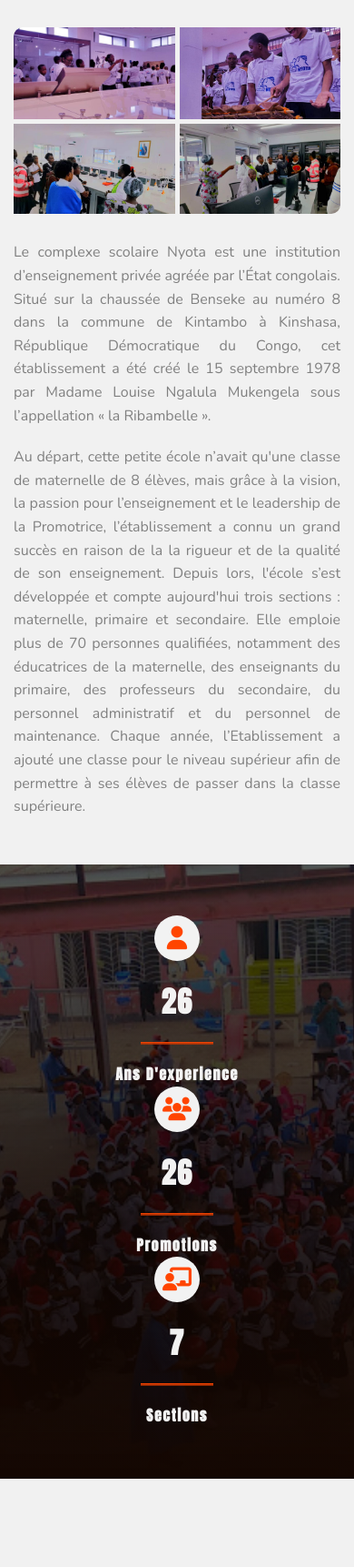
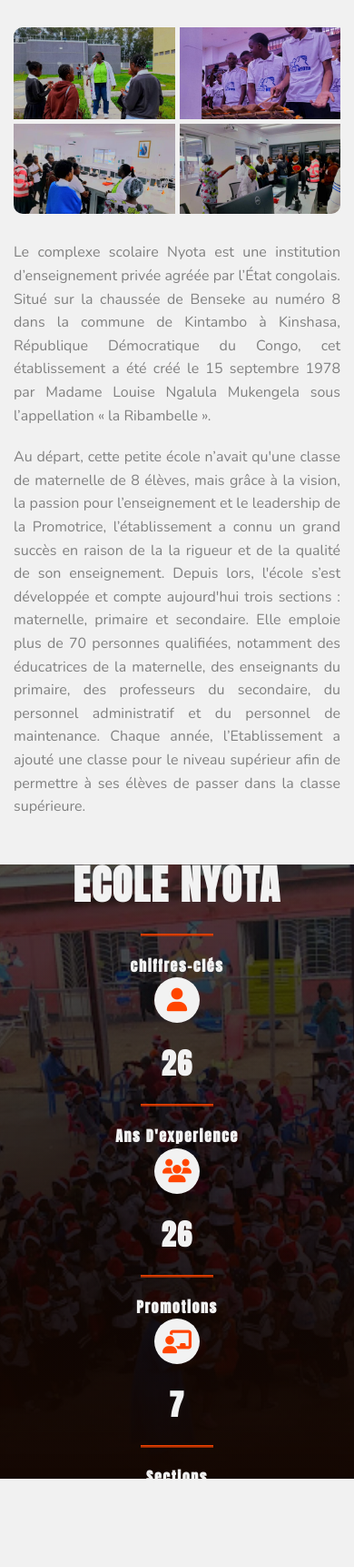
Before and after one commit to AchaUmbaPretre/Nyota, a plain HTML site: page index.html in a window 390 px wide. Shown: the part 2360-4082 px from the top of the page at 91% size. Drawn offline with nearby package versions, Linux system fonts and the light colour scheme.

Commit message:
4ieme commit

```diff
--- a/index.html
+++ b/index.html
@@ -133,7 +133,7 @@
             <div class="apropos-rows">
                 <div class="apropos-left">
                     <div class="apropos-left-left">
-                        <img src="./img/apropos6.jpeg" alt="" class="apropos-img-left1">
+                        <img src="./img/apropos5.jpeg" alt="" class="apropos-img-left1">
                         <img src="./img/apropos1.jpeg" alt="" class="apropos-img-left2">
                     </div>
                     <div class="apropos-left-right">
@@ -159,6 +159,13 @@
     <section class="counter">
         <div class="experience-container">
             <div class="counter-rows">
+
+                <div class="counter-row">
+                    <h1 class="counter-title">ECOLE NYOTA</h1>
+                    <span class="counter-bar"></span>
+                    <h2 class="counter-desc">chiffres-clés</h2>
+                </div>
+
                 <div class="counter-row">
                     <div class="counter-title-icon">
                         <i class="fa-solid fa-user counter-icon"></i>
--- a/style.css
+++ b/style.css
@@ -120,7 +120,7 @@ body{
 }
 .slider{
     position: relative;
-    height: calc(100vh - 50px);
+    height: calc(100vh - 60px);
     background: linear-gradient(
         rgba(0, 0, 0, 0.329),rgba(0, 0, 0, 0.849)), url('./img/slider2.jpg') no-repeat;
     background-position: center;
@@ -323,7 +323,7 @@ body{
 }
 .apropos-left{
     position: relative;
-    flex: 1;
+    flex: 1.1;
     display: flex;
     gap: 5px;
 }
@@ -342,6 +342,7 @@ body{
     flex: 1;
     width: 100%;
     object-fit: cover;
+    border-bottom-left-radius: 10px;
 }
 .apropos-left-right{
     display: flex;
@@ -390,8 +391,9 @@ body{
     overflow: hidden;
 }
 .counter-rows{
-    width: 200%;
+    width: 190%;
     display: flex;
+    align-items: center;
     justify-content: space-between;
 }
 .counter-row{
@@ -419,6 +421,12 @@ body{
     font-family: 'Anton', sans-serif;
     font-size: 3.5rem;
     font-weight: bold;
+    color: #f2f2f2;
+    letter-spacing: 1.6;
+}
+.counter-title{
+    font-family: 'Anton', sans-serif;
+    font-size: 2.8rem;
     color: #f2f2f2;
     letter-spacing: 1.6;
 }
@@ -956,6 +964,9 @@ textarea:focus{
     .experience-bars{
         width: 15%;
     }
+    .counter-rows{
+        width: 950px;
+    }
     .actu-h2{
         text-align: center;
     }
@@ -994,11 +1005,16 @@ textarea:focus{
         text-align: center;
         color:  rgba(10, 10, 51);
     }
+    .counter{
+        height: 140%;
+    }
     .counter-rows{
         width: 150%;
         display: flex;
+        flex-direction: column;
         justify-content: space-between;
     }
+
     .contact-rows{
         width: 100%;
         margin-top: 100px;
@@ -1212,14 +1228,14 @@ textarea:focus{
     .slider{
         height: calc(50vh - 60px);
     }
+    .counter{
+        height: 110vh;
+    }
     .experience-container{
         width: 340px;
     }
     .experience-title{
         width: 340px;
-    }
-    .counter{
-        height: 100vh;
     }
     .footer-rows{
         width: 340px;
```
Also changed, not shown: img/apropos5.jpeg (renamed from img/WhatsApp Image 2023-07-05 at 10.39.37.jpeg).
